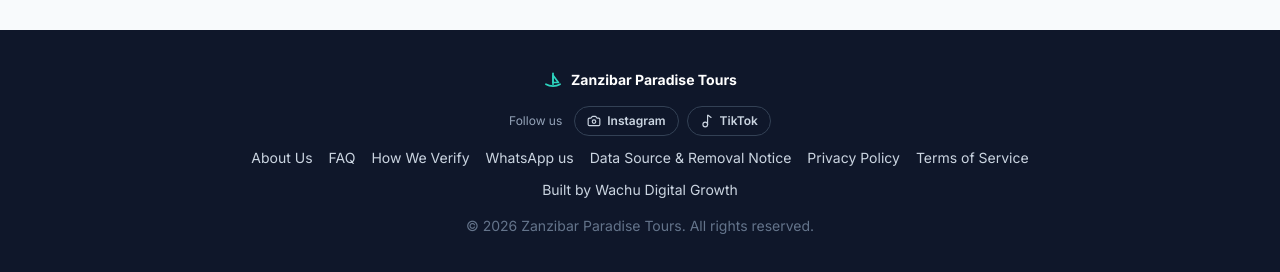
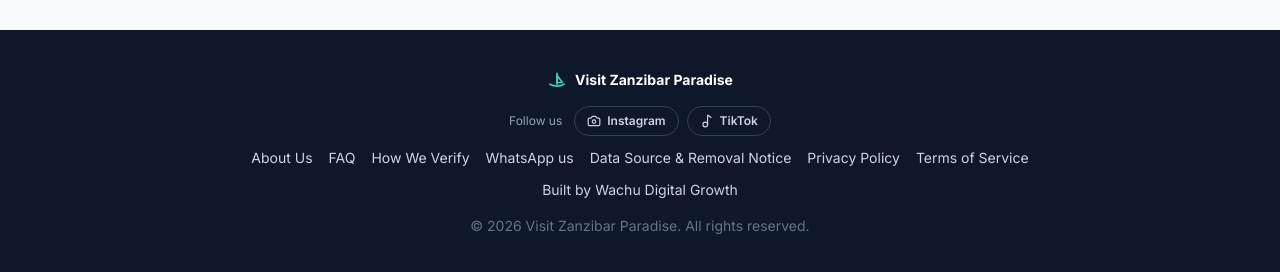
Before and after one commit to abedymbangaa-sys/ztp, a React (Vite) app: page /area/central in a window 1280 px wide. Shown: the part 1053-1325 px from the top of the page. Built offline with nearby package versions, Linux system fonts and the light colour scheme; no server answers; the database is empty.

Commit message:
Update Footer.jsx

```diff
--- a/src/components/Footer.jsx
+++ b/src/components/Footer.jsx
@@ -22,7 +22,7 @@ export default function Footer() {
       <div className="max-w-6xl mx-auto px-4 py-10 text-center text-sm">
         <div className="flex items-center justify-center gap-2 mb-1">
           <LogoMark className="w-5 h-5 text-teal-400" />
-          <p className="font-bold text-white">Zanzibar Paradise Tours</p>
+          <p className="font-bold text-white">Visit Zanzibar Paradise</p>
         </div>
         {SOCIAL_LINKS.some((l) => l.url) && (
           <div className="flex flex-wrap items-center justify-center gap-2 mt-4">
@@ -33,7 +33,7 @@ export default function Footer() {
                 href={url}
                 target="_blank"
                 rel="noopener noreferrer"
-                aria-label={`Follow Zanzibar Paradise Tours on ${label}`}
+                aria-label={`Follow Visit Zanzibar Paradise on ${label}`}
                 className="inline-flex items-center gap-1.5 border border-slate-700 hover:border-teal-400 hover:text-white transition rounded-full px-3 py-1.5 text-xs font-semibold"
               >
                 <Icon className="w-3.5 h-3.5" aria-hidden="true" />
@@ -60,7 +60,7 @@ export default function Footer() {
         </div>
         <p>{t("Built by Wachu Digital Growth")}</p>
         <p className="mt-4 text-slate-500">
-          &copy; {new Date().getFullYear()} Zanzibar Paradise Tours. All rights reserved.
+          &copy; {new Date().getFullYear()} Visit Zanzibar Paradise. All rights reserved.
         </p>
       </div>
     </footer>
```
